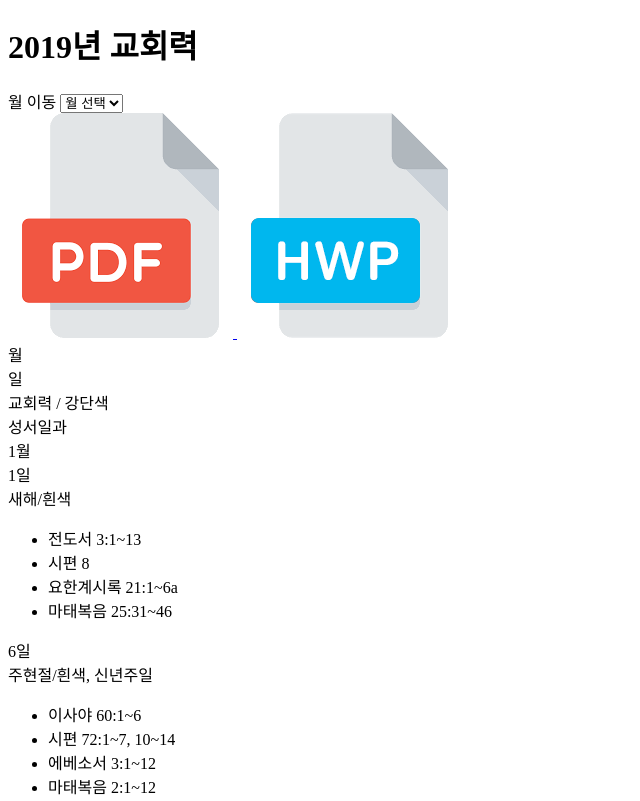
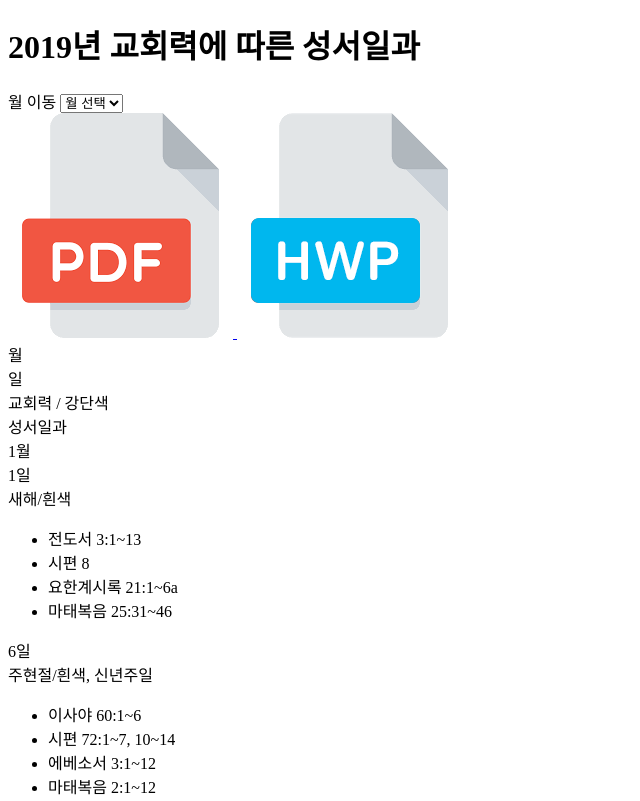
Before and after one commit to Daworks/lectionary-2019, a website: page index.html in a window 1280 px wide. Shown: the top 801 px of the page, without its empty margins (0-640 px from the left). Drawn offline with Linux system fonts and the light colour scheme.

Commit message:
제목 수정

```diff
--- a/index.html
+++ b/index.html
@@ -4,12 +4,13 @@
 	<meta charset="UTF-8">
 	<meta name="viewport" content="width=device-width, initial-scale=1, shrink-to-fit=no">
 	<meta http-equiv="X-UA-Compatible" content="ie=edge">
-	<title>교회력 :: 2019년</title>
+	<title>교회력에 따른 성서일과 :: 2019년</title>
 	<meta property="og:title" content="2019년 성서일과 | 디자인아레테">
 	<meta property="og:type" content="article">
 	<meta property="og:url" content="https://lectionary.daworks.io">
 	<meta property="og:description" content="2019년 성서일과표 : 도서출판KMC제공, 디자인아레테에서 제작하고 배포했습니다.">
 	<meta property="og:image" content="https://lectionary.daworks.io/lectionary-2019.jpg">
+	<meta property="fb:app_id" content="1617805988472516">
 	<link href="https://fonts.googleapis.com/css?family=Noto+Sans+KR:300,400,700" rel="stylesheet">
 	<script async src="https://www.googletagmanager.com/gtag/js?id=UA-57130377-14"></script>
 	<script>
@@ -22,7 +23,7 @@
 </head>
 <body>
 <div id="lectionary">
-	<h1 class="text-center">2019년 교회력</h1>
+	<h1 class="text-center">2019년 교회력에 따른 성서일과</h1>
 	<header>
 		<span>월 이동</span>
 		<select id="month-selector" onchange="goMonth(this.value)">
```
Also changed, not shown: bundle/index.html (+1 -1 lines).
